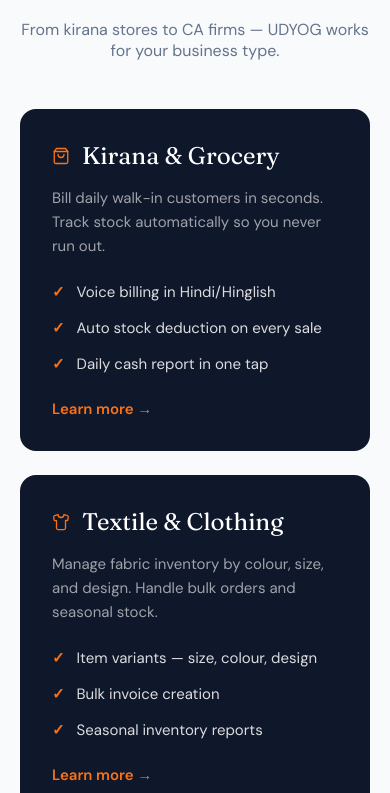
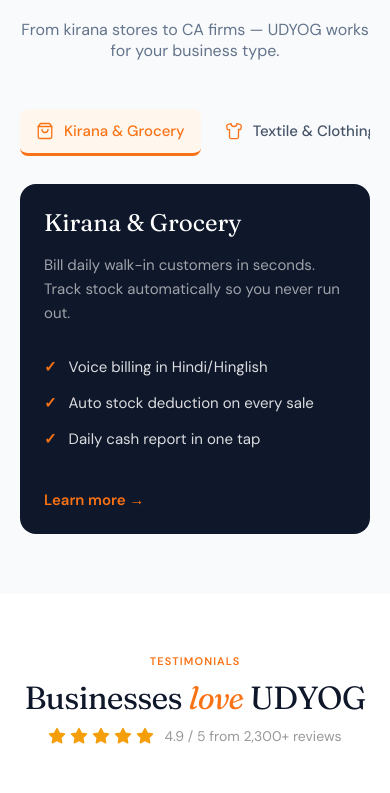
Before and after one commit to rounak621/udyogbook-landing, a Next.js app: page / in a window 390 px wide. Shown: the part 6605-7398 px from the top of the page. Built offline with nearby package versions, Linux system fonts and the light colour scheme.

Commit message:
fix(landing): fix hero stat spacing and remove duplicate mobile industries markup

```diff
--- a/app/components/Hero.tsx
+++ b/app/components/Hero.tsx
@@ -150,17 +150,17 @@
             </p>
             <div className="hero-stats-inline">
               <div className="stat-inline-item">
-                <span className="stat-inline-num">3 sec</span>
+                <span className="stat-inline-num">3 sec</span>{" "}
                 <span className="stat-inline-lbl">to create an invoice</span>
               </div>
               <div className="stat-inline-div" />
               <div className="stat-inline-item">
-                <span className="stat-inline-num">5,000+</span>
+                <span className="stat-inline-num">5,000+</span>{" "}
                 <span className="stat-inline-lbl">businesses</span>
               </div>
               <div className="stat-inline-div" />
               <div className="stat-inline-item">
-                <span className="stat-inline-num">₹67</span>
+                <span className="stat-inline-num">₹67</span>{" "}
                 <span className="stat-inline-lbl">/mo</span>
               </div>
             </div>
--- a/app/components/Industries.tsx
+++ b/app/components/Industries.tsx
@@ -83,14 +83,28 @@
         .ind-p-link { color: #F97316; font-weight: 600; font-size: 15px; display: inline-flex; align-items: center; gap: 6px; }
         .ind-p-link:hover { text-decoration: underline; }
 
-        .ind-mobile { display: none; }
         @media (max-width: 800px) {
-          .ind-layout { display: none; }
-          .ind-mobile { display: flex; flex-direction: column; gap: 24px; }
-          .ind-mob-card { background: #0F172A; border-radius: 16px; padding: 32px; color: #fff; }
-          .ind-mob-head { display: flex; align-items: center; gap: 12px; margin-bottom: 16px; }
-          .ind-mob-head svg { color: #F97316; flex-shrink: 0; }
-          .ind-mob-title { font-family: var(--font-display); font-size: 24px; font-weight: 400; }
+          .ind-layout { grid-template-columns: 1fr; gap: 20px; }
+          .ind-sidebar {
+            flex-direction: row;
+            overflow-x: auto;
+            padding-bottom: 8px;
+            gap: 8px;
+            -webkit-overflow-scrolling: touch;
+          }
+          .ind-item {
+            white-space: nowrap;
+            flex-shrink: 0;
+            border-left: none;
+            border-bottom: 3px solid transparent;
+            border-radius: 8px;
+          }
+          .ind-item.active {
+            border-left-color: transparent;
+            border-bottom-color: #F97316;
+          }
+          .ind-panel { padding: 24px; }
+          .ind-p-title { font-size: 24px; }
         }
       `}</style>
 
@@ -104,7 +118,6 @@
           </p>
         </div>
 
-        {/* Desktop Layout */}
         <div className={`ind-layout fade-up d1${visible ? ' visible' : ''}`}>
           <div className="ind-sidebar">
             {INDUSTRIES.map((ind, i) => (
@@ -132,28 +145,6 @@
             <a href="#" className="ind-p-link">Learn more →</a>
           </div>
         </div>
-
-        {/* Mobile Layout */}
-        <div className={`ind-mobile fade-up d1${visible ? ' visible' : ''}`}>
-          {INDUSTRIES.map((ind, i) => (
-            <div key={ind.name} className="ind-mob-card">
-              <div className="ind-mob-head">
-                {ind.icon}
-                <h3 className="ind-mob-title">{ind.name}</h3>
-              </div>
-              <p className="ind-p-desc" style={{ marginBottom: 24 }}>{ind.desc}</p>
-              <ul className="ind-p-bullets" style={{ marginBottom: 24 }}>
-                {ind.bullets.map((b, i) => (
-                  <li key={i} className="ind-p-bullet">
-                    <span className="ind-p-check">✓</span>
-                    <span>{b}</span>
-                  </li>
-                ))}
-              </ul>
-              <a href="#" className="ind-p-link">Learn more →</a>
-            </div>
-          ))}
-        </div>
       </div>
     </section>
   )
```
